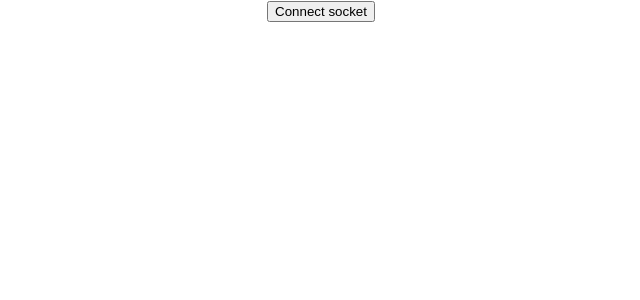
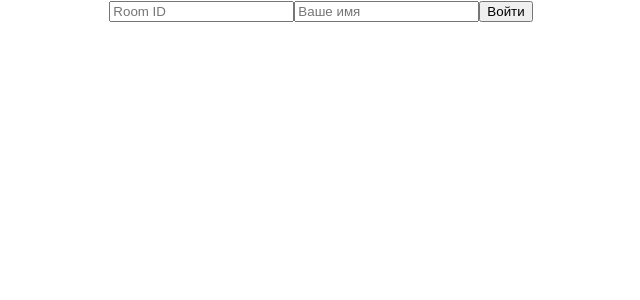
Before and after one commit to fordreeg/ChatKek, a React (Create React App) app: page / in a window 1280 px wide. Shown: the top 300 px of the page, without its empty margins (319-959 px from the left). Built offline with nearby package versions, Linux system fonts and the light colour scheme.

Commit message:
connect Socket

```diff
--- a/src/App.js
+++ b/src/App.js
@@ -7,7 +7,11 @@ function App() {
     }
   return (
     <div className="App">
-      <button onClick={connectSocket}>Connect socket</button>
+        <div>
+            <input type="text" placeholder='Room ID' value=''/>
+            <input type="text" placeholder='Ваше имя' value=''/>
+            <button onClick={connectSocket}>Войти</button>
+        </div>
     </div>
   );
 }
```
